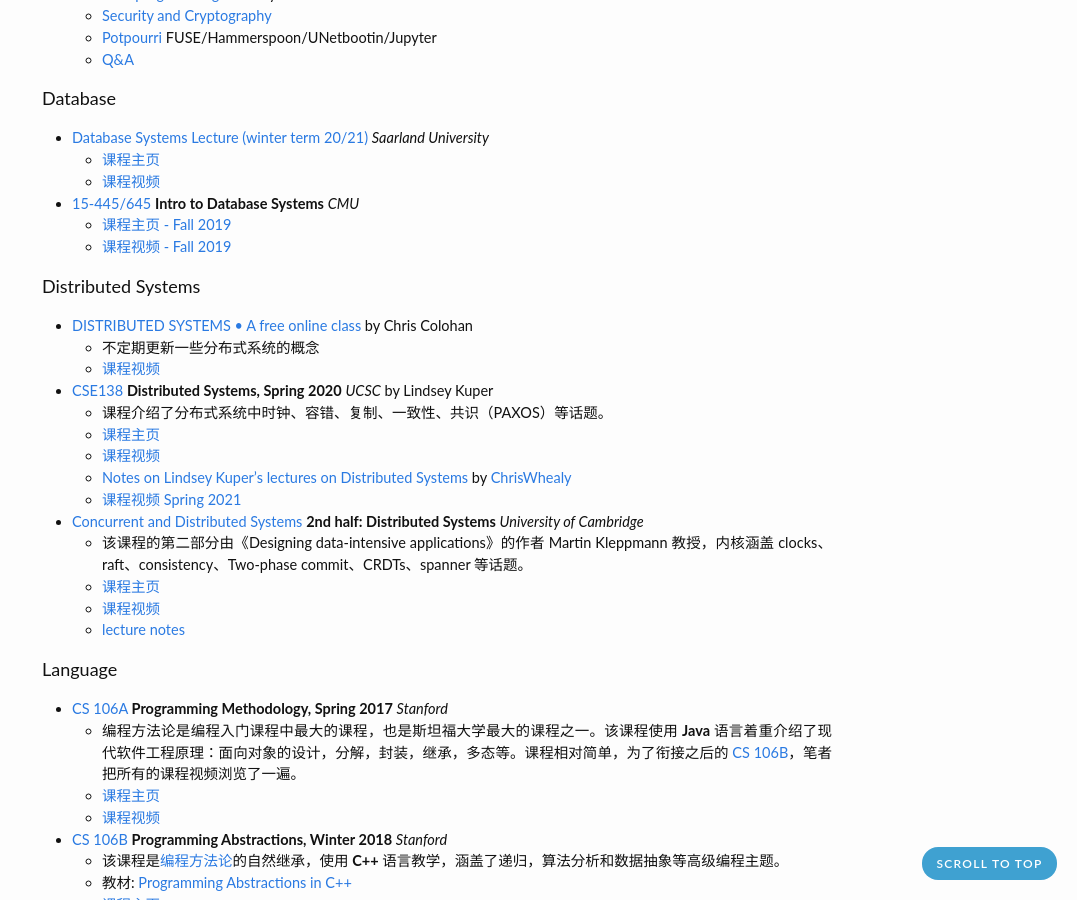
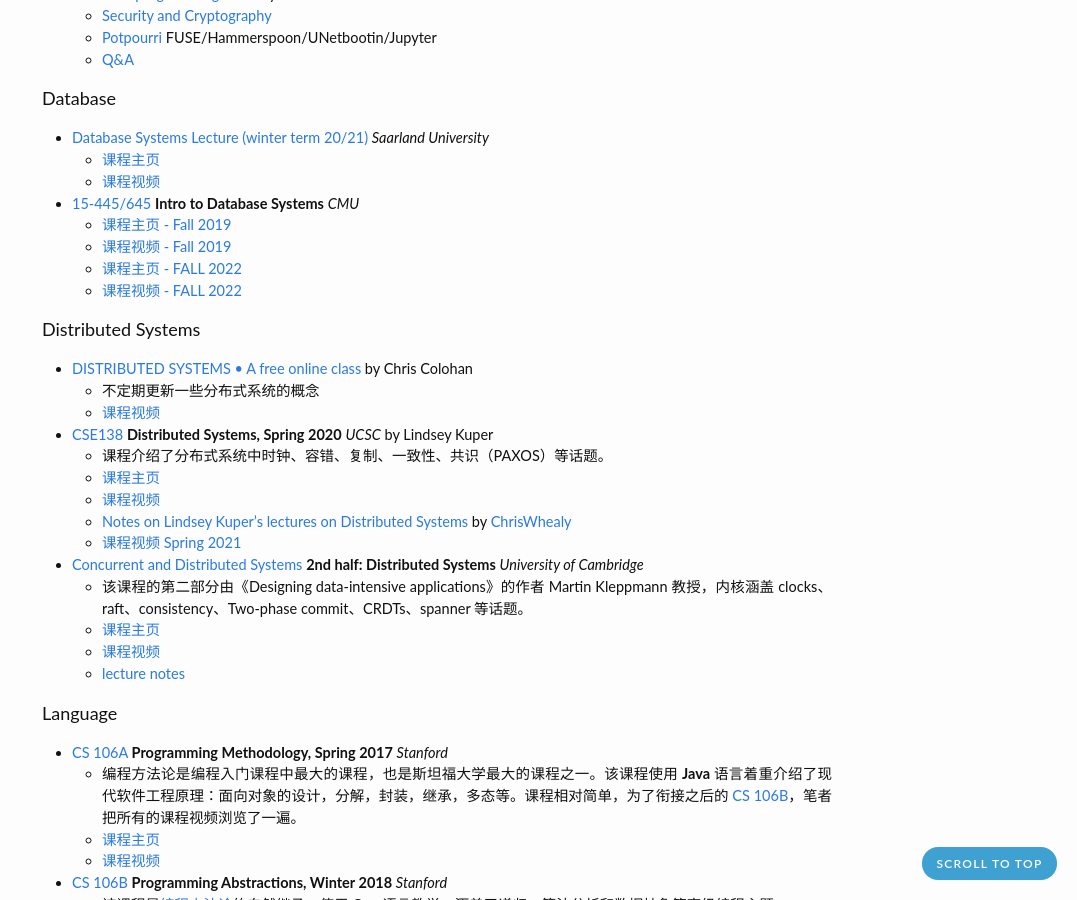
Before and after one commit to zhjwpku/zhjwpku.github.io, a Jekyll site: the page built from _posts/2018-09-16-awesome-cs-courses.md, in a window 1280 px wide and 900 px high, scrolled down 1217 px. Shown: the whole window, without its empty margins (203-1280 px from the left). Built offline with Jekyll 4.4.1, drawn with Linux system fonts in a browser that asks for light colours; comment, search, counter and statistics services are not loaded.

Commit message:
CMU Intro to Database Systems (15-445/645 - Fall 2022)
Signed-off-by: Junwang Zhao <zhjwpku@gmail.com>

```diff
--- a/_posts/2018-09-16-awesome-cs-courses.md
+++ b/_posts/2018-09-16-awesome-cs-courses.md
@@ -68,6 +68,8 @@
 - [15-445/645][15445] **Intro to Database Systems** *CMU*
   - [课程主页 - Fall 2019](https://15445.courses.cs.cmu.edu/fall2019/)
   - [课程视频 - Fall 2019](https://www.youtube.com/playlist?list=PLSE8ODhjZXjbohkNBWQs_otTrBTrjyohi)
+  - [课程主页 - FALL 2022](https://15445.courses.cs.cmu.edu/fall2022/)
+  - [课程视频 - FALL 2022](https://www.youtube.com/playlist?list=PLSE8ODhjZXjaKScG3l0nuOiDTTqpfnWFf)
 
 #### Distributed Systems
 
```
